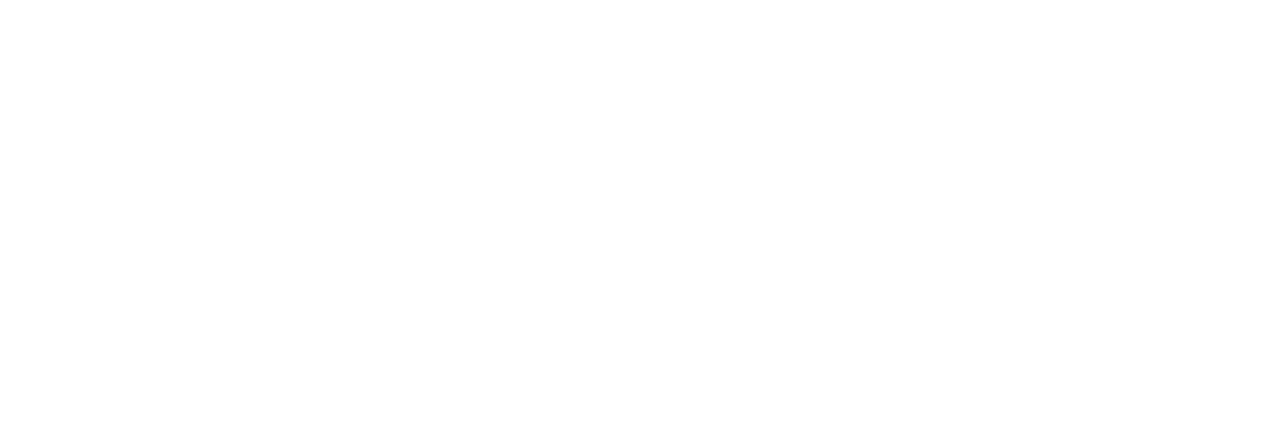
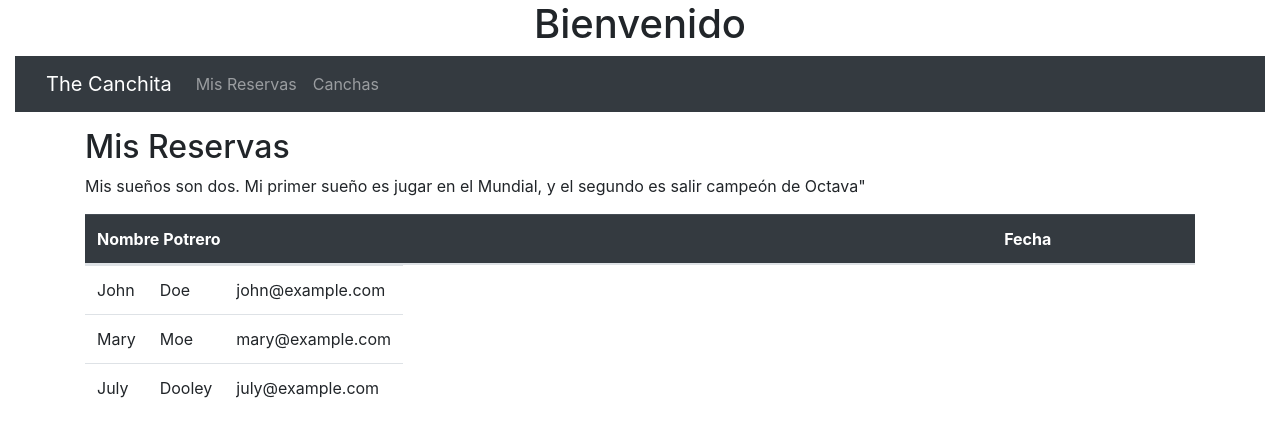
Before and after one commit to ISGrupo3Canchita/TheCanchita, a React (Vite) app in the folder the-canchita-front/: page /paginaUsuario in a window 1280 px wide. Before the commit this address had no page. Shown: the top 436 px of the page. Built offline with nearby package versions, Linux system fonts and the light colour scheme.

Commit message:
Inicio funcionalidad MisReservas

```diff
--- a/the-canchita-front/src/Componentes/App.tsx
+++ b/the-canchita-front/src/Componentes/App.tsx
@@ -4,6 +4,7 @@
 
 import { useContext } from 'react';
 import { UsuarioContexto } from '../Contexto/UsuarioContexto';
+import { PaginaUsuario } from './PaginaUsuario';
 
 function App() {
 
@@ -12,9 +13,9 @@
   return(
     <>
       <Routes>
-        <Route path='/' element = { <Login usuario={usuario} setUsuario={setUsuario} /> } />
+        <Route path='/login' element = { <Login usuario={usuario} setUsuario={setUsuario} /> } />
         <Route path='/registro' element = {<Registro/>} />
-
+        <Route path='/paginaUsuario' element = {<PaginaUsuario/>}/>
       </Routes>
     </>
   );
--- /dev/null
+++ b/the-canchita-front/src/Componentes/ListadoReserva.tsx
@@ -0,0 +1,25 @@
+import { Reserva } from "./Reserva"
+
+
+export const ListadoReserva = ()=>{
+
+    return (
+        <>
+            <div className="container mt-3">
+                <h2>Mis Reservas </h2>
+                <p>Mis sueños son dos. Mi primer sueño es jugar en el Mundial, y el segundo es salir campeón de Octava"</p>
+                <table className="table">
+                    <thead className="table-dark">
+                    <tr>
+                        <th>Nombre Potrero</th>
+                        <th>Fecha</th>
+                    </tr>
+                    </thead>
+                    <tbody>
+                        <Reserva/>
+                    </tbody>
+                </table>
+            </div>
+        </>
+    )
+}
--- a/the-canchita-front/src/Componentes/PaginaUsuario.tsx
+++ b/the-canchita-front/src/Componentes/PaginaUsuario.tsx
@@ -1,6 +1,6 @@
 
 import { BarraNavegacion } from "./BarraNavegacion";
-import { Reserva } from "./Reserva";
+import { ListadoReserva } from "./ListadoReserva";
 
 
 export const PaginaUsuario= () =>{
@@ -8,7 +8,7 @@
     return(
         <>
             <BarraNavegacion/>
-            <Reserva/>
+            <ListadoReserva/>
         </>
     )
 }
--- a/the-canchita-front/src/Componentes/Reserva.tsx
+++ b/the-canchita-front/src/Componentes/Reserva.tsx
@@ -1,17 +1,6 @@
 export const Reserva = ()=>{
     return (
         <>
-            <div className="container mt-3">
-                <h2>Mis Reservas </h2>
-                <p>Mis sueños son dos. Mi primer sueño es jugar en el Mundial, y el segundo es salir campeón de Octava"</p>
-                <table className="table">
-                    <thead className="table-dark">
-                    <tr>
-                        <th>Potrero</th>
-                        <th>Fecha</th>
-                        <th>Descripcion</th>
-                    </tr>
-                    </thead>
             <tbody>
                 <tr>
                     <td>John</td>
@@ -29,8 +18,7 @@
                     <td>july@example.com</td>
                 </tr>
             </tbody>
-                </table>
-            </div>
+
         </>
     )
 }
--- a/the-canchita-front/src/Contexto/UsuarioContexto.ts
+++ b/the-canchita-front/src/Contexto/UsuarioContexto.ts
@@ -3,6 +3,6 @@
 
 
 export const UsuarioContexto : React.Context<UsuarioContextoValue>= createContext<UsuarioContextoValue>({
-    usuario:{nombre:'', rol:'', token:'',cantidadReserva:'',email:'',telefono:'', codigoRespuesta:0},
+    usuario:{nombre:'', rol:'', token:'',cantidadReserva:'',email:'',telefono:'', codigoRespuesta:0,listadoReservaActivas:[]},
     setUsuario:()=>{}
 })
--- a/the-canchita-front/src/Contexto/UsuarioProveedor.tsx
+++ b/the-canchita-front/src/Contexto/UsuarioProveedor.tsx
@@ -6,7 +6,7 @@
 
 export const UsuarioProveedor:React.FC<React.PropsWithChildren> = ({children})=>{
 
-    const[ctxUsuario,setCtxUsuario] = useState<UsuarioTipo>({nombre:'', rol:'', token:'',cantidadReserva:'',email:'',telefono:'',codigoRespuesta:0});
+    const[ctxUsuario,setCtxUsuario] = useState<UsuarioTipo>({nombre:'', rol:'', token:'',cantidadReserva:'',email:'',telefono:'',codigoRespuesta:0, listadoReservaActivas:[]});
 
     const actualizarUsuario =(usuario:UsuarioTipo)=>{
         setCtxUsuario(usuario)
--- /dev/null
+++ b/the-canchita-front/src/Modelo/ListaEjemploReserva.ts
@@ -0,0 +1,6 @@
+import { ListReserva } from "./Reserva"
+
+export const ArraysReservas:ListReserva = [
+    {idReserva:1,canchaNombre:'Potrero',horaInicio:10,horaFinal:11},
+
+]
--- /dev/null
+++ b/the-canchita-front/src/Modelo/Reserva.ts
@@ -0,0 +1,8 @@
+export type Reserva ={
+    idReserva:number,
+    canchaNombre:string,
+    horaInicio:number,
+    horaFinal:number
+}
+
+export type ListReserva = {listaReservas:Reserva[]}
--- a/the-canchita-front/src/Modelo/UsuarioTipo.ts
+++ b/the-canchita-front/src/Modelo/UsuarioTipo.ts
@@ -1,3 +1,4 @@
+import { Reserva } from "./Reserva"
 
 export type UsuarioTipo ={
     nombre:String,
@@ -7,4 +8,6 @@
     telefono:String,
     cantidadReserva:String,
     codigoRespuesta:number,
+    listadoReservaActivas:Reserva[],
+
 }
```
Also changed, not shown: the-canchita-front/src/api/ListadoReserva.ts (added). Lines whose indentation alone changed are shown as unchanged.
